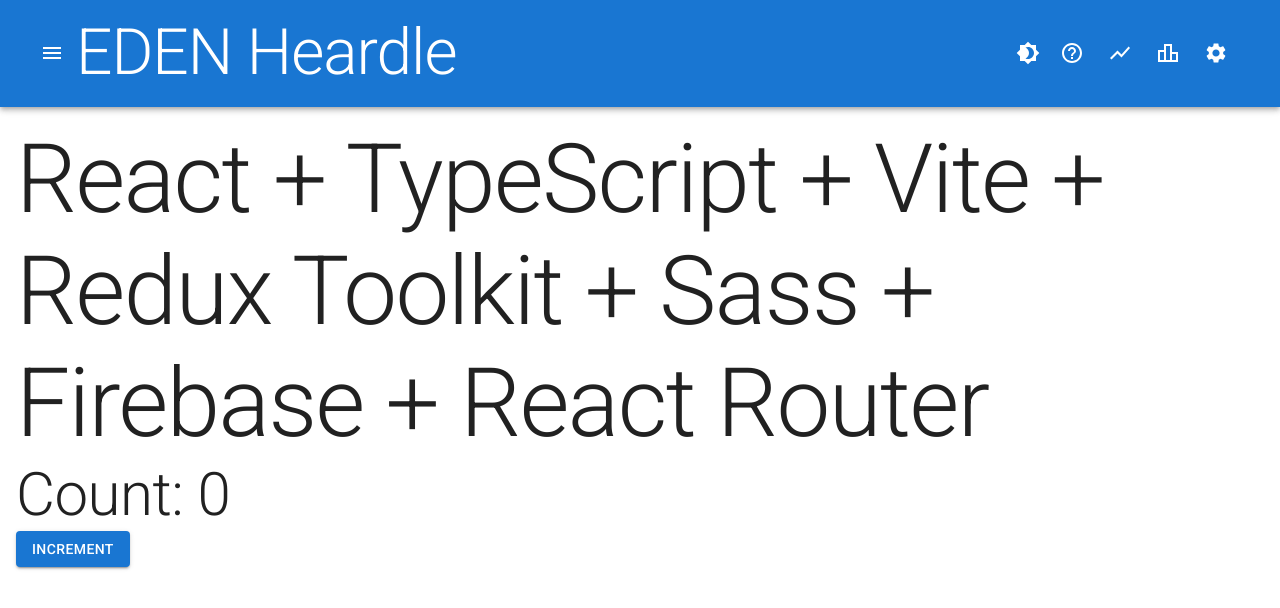
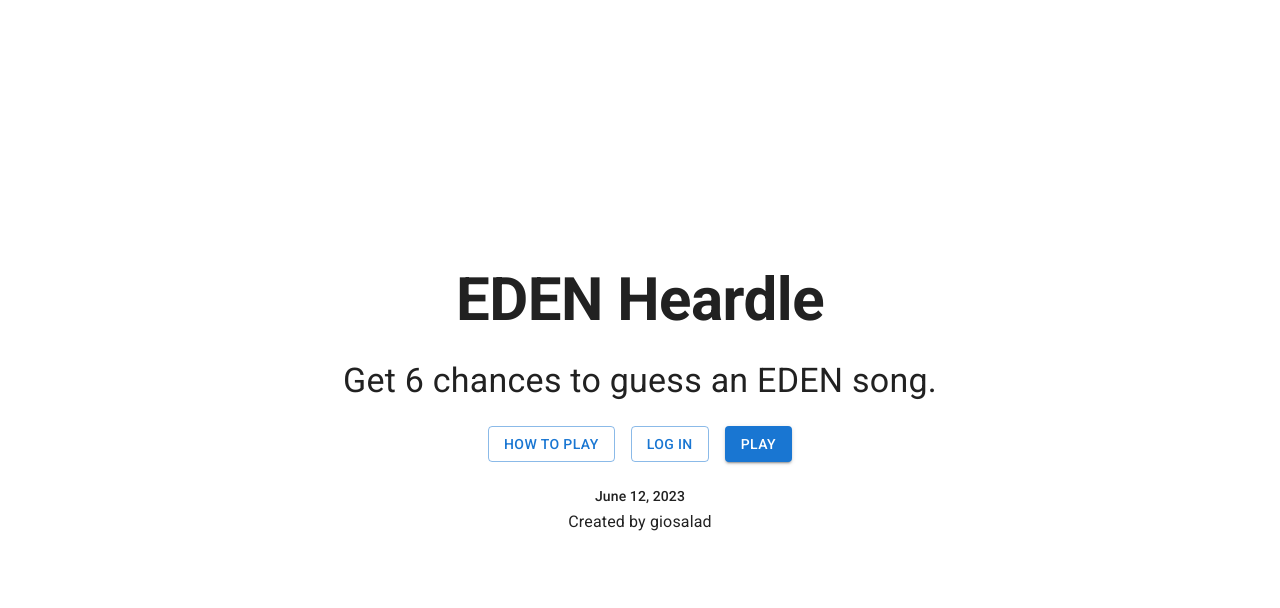
Before and after one commit to ftrbnd/odin-js-final-project, a React (Vite) app: page / in a window 1280 px wide. Shown: the top 608 px of the page. Built offline with nearby package versions, Linux system fonts and the light colour scheme.

Commit message:
Add home page before playing

```diff
--- a/src/App.tsx
+++ /dev/null
@@ -1,27 +0,0 @@
-import { useDispatch, useSelector } from 'react-redux';
-import styles from './styles/App.module.scss';
-import { RootState } from './app/store';
-import { incrementCount } from './features/countSlice';
-import { Button, Typography } from '@mui/material';
-
-const App = () => {
-  const dispatch = useDispatch();
-
-  const countValue = useSelector((state: RootState) => state.count.value);
-
-  const handleIncrementCount = () => {
-    dispatch(incrementCount({ value: 1 }));
-  };
-
-  return (
-    <div className={styles.App}>
-      <Typography variant="h1">React + TypeScript + Vite + Redux Toolkit + Sass + Firebase + React Router</Typography>
-      <Typography variant="h2">Count: {countValue}</Typography>
-      <Button variant="contained" onClick={handleIncrementCount}>
-        Increment
-      </Button>
-    </div>
-  );
-};
-
-export default App;
--- a/src/RouteSwitch.tsx
+++ b/src/RouteSwitch.tsx
@@ -1,14 +1,14 @@
 import { FC } from 'react';
 import { BrowserRouter, Routes, Route } from 'react-router-dom';
-import App from './App';
-import Navbar from './components/Navbar';
+import Home from './pages/Home';
+import Game from './pages/Game';
 
 const RouteSwitch: FC = () => {
   return (
     <BrowserRouter>
-      <Navbar />
       <Routes>
-        <Route path="/" element={<App />} />
+        <Route path="/" element={<Home />} />
+        <Route path="/play" element={<Game />} />
       </Routes>
     </BrowserRouter>
   );
--- /dev/null
+++ b/src/pages/Game.tsx
@@ -0,0 +1,14 @@
+import { FC } from 'react';
+import Navbar from '../components/Navbar';
+
+interface IProps {}
+
+const Game: FC<IProps> = () => {
+  return (
+    <>
+      <Navbar />
+    </>
+  );
+};
+
+export default Game;
--- /dev/null
+++ b/src/pages/Home.tsx
@@ -0,0 +1,50 @@
+import { useDispatch, useSelector } from 'react-redux';
+import styles from '../styles/Home.module.scss';
+import { RootState } from '../app/store';
+import { incrementCount } from '../features/countSlice';
+import { Button, Container, Stack, Typography } from '@mui/material';
+import { Link } from 'react-router-dom';
+
+const Home = () => {
+  const dispatch = useDispatch();
+
+  const countValue = useSelector((state: RootState) => state.count.value);
+
+  const handleIncrementCount = () => {
+    dispatch(incrementCount({ value: 1 }));
+  };
+
+  return (
+    <Stack justifyContent="center" alignItems="center" height="100vh" spacing={3}>
+      <Typography variant="h2" align="center" fontWeight="bold">
+        EDEN Heardle
+      </Typography>
+      <Typography variant="h4" align="center">
+        Get 6 chances to guess an EDEN song.
+      </Typography>
+      <Stack direction="row" alignItems="center" spacing={2}>
+        <Link to="/play">
+          <Button variant="outlined">How to play</Button>
+        </Link>
+        <Button variant="outlined">Log in</Button>
+        <Link to="/play">
+          <Button variant="contained">Play</Button>
+        </Link>
+      </Stack>
+      <Stack>
+        <Typography variant="subtitle2" align="center">
+          {new Date().toLocaleDateString('en-US', {
+            month: 'long',
+            day: 'numeric',
+            year: 'numeric'
+          })}
+        </Typography>
+        <Typography variant="subtitle1" align="center">
+          Created by giosalad
+        </Typography>
+      </Stack>
+    </Stack>
+  );
+};
+
+export default Home;
--- a/src/styles/App.module.scss
+++ b/src/styles/Home.module.scss
@@ -3,7 +3,3 @@ body {
   margin: 0;
   padding: 0;
 }
-
-.App {
-  padding: 1rem;
-}
```
